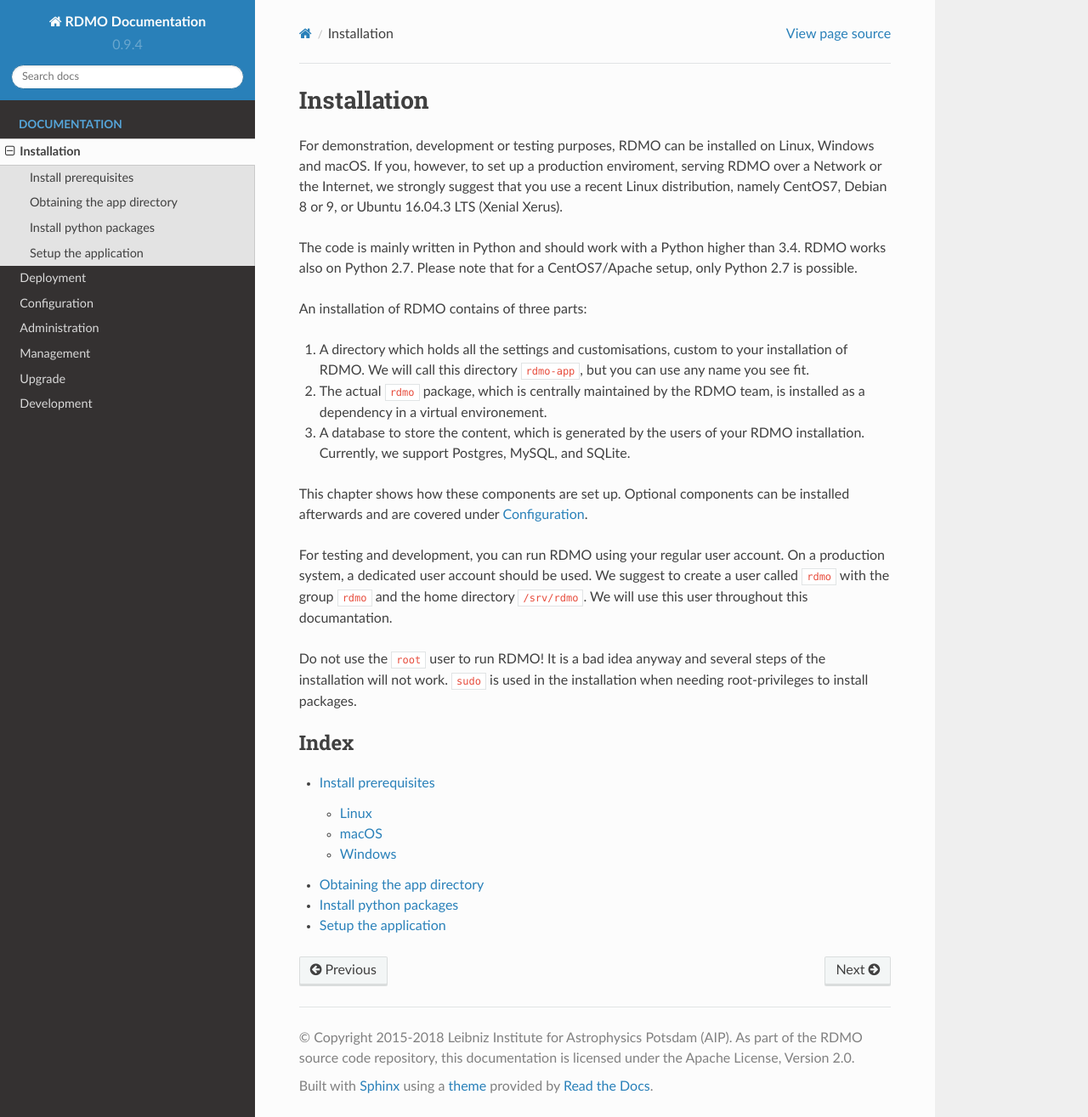
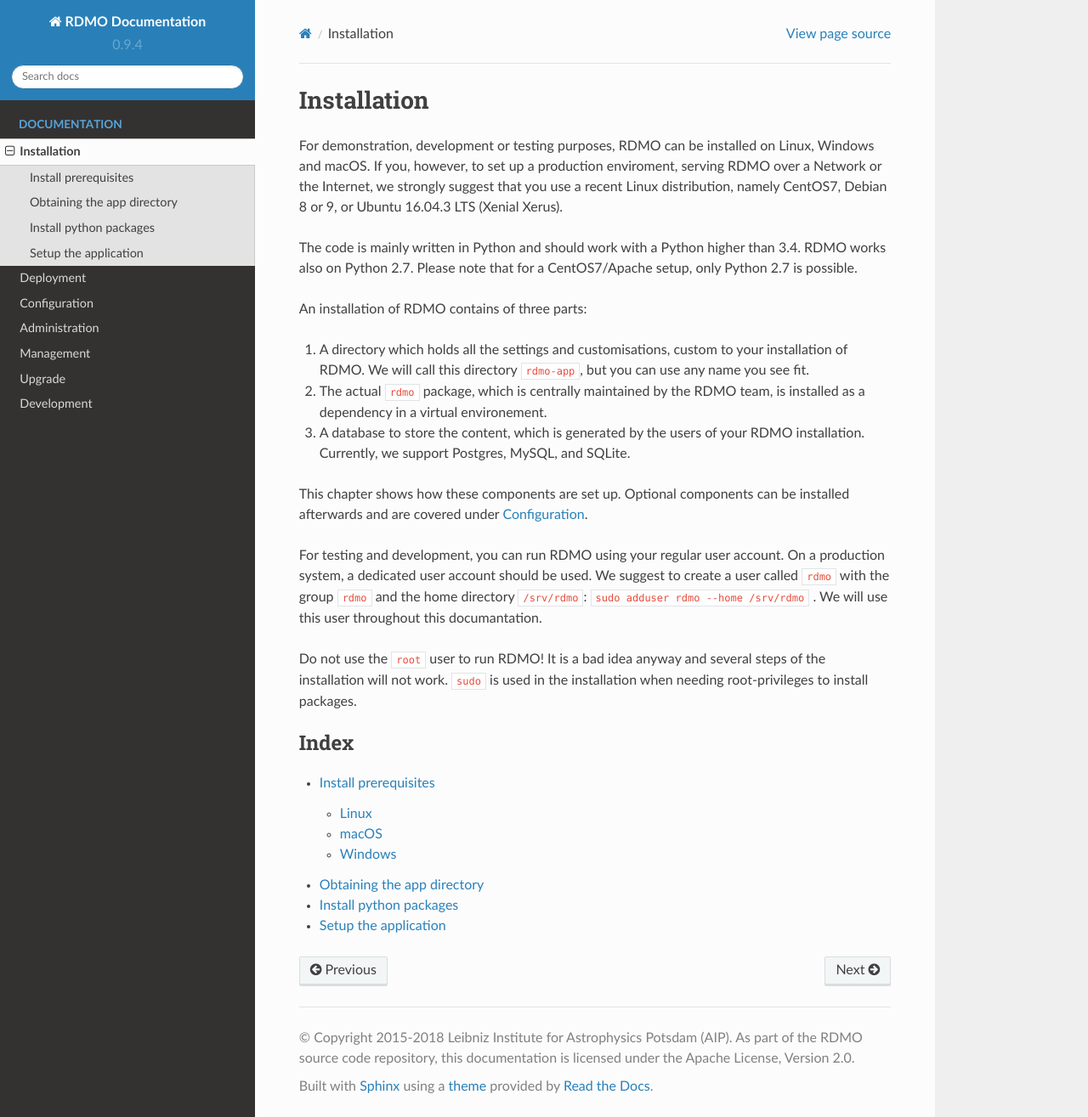
Before and after one commit to rdmorganiser/rdmo-docs, a Sphinx documentation site: the page built from docs/installation/index.rst, in a window 1280 px wide and 1315 px high. Shown: the whole window at 85% size. Built offline with Sphinx 7.4.7 and the Read the Docs theme 2.0.0, drawn with Linux system fonts in a browser that asks for light colours.

Commit message:
Update index.rst

```diff
--- a/docs/installation/index.rst
+++ b/docs/installation/index.rst
@@ -13,7 +13,7 @@
 
 This chapter shows how these components are set up. Optional components can be installed afterwards and are covered under :doc:`Configuration </configuration/index>`.
 
-For testing and development, you can run RDMO using your regular user account. On a production system, a dedicated user account should be used. We suggest to create a user called ``rdmo`` with the group ``rdmo`` and the home directory ``/srv/rdmo``. We will use this user throughout this documantation.
+For testing and development, you can run RDMO using your regular user account. On a production system, a dedicated user account should be used. We suggest to create a user called ``rdmo`` with the group ``rdmo`` and the home directory ``/srv/rdmo``: ``sudo adduser rdmo --home /srv/rdmo`` . We will use this user throughout this documantation.
 
 Do not use the ``root`` user to run RDMO! It is a bad idea anyway and several steps of the installation will not work. ``sudo`` is used in the installation when needing root-privileges to install packages.
 
```
